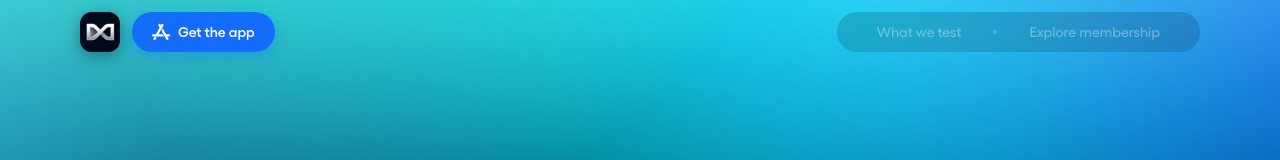
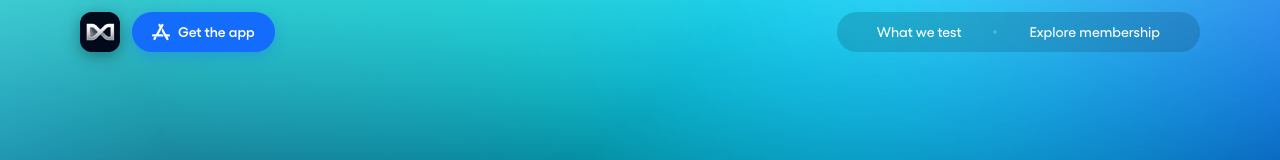
Before and after one commit to sheerlanaveenkumar/measures, a React (Vite) app: page /who-we-are in a window 1280 px wide. Shown: the top 160 px of the page. Built offline with nearby package versions, Linux system fonts and the light colour scheme; no server answers.

Commit message:
feat: create AppNavbar component with sticky navigation and responsive layout

```diff
--- a/src/components/AppNavbar.tsx
+++ b/src/components/AppNavbar.tsx
@@ -8,6 +8,8 @@ export default function AppNavbar() {
   const currentPath = pathname.replace(/\/$/, "") || "/";
   const isHome = currentPath === "/";
   const isWhatWeTest = currentPath === "/what-we-test";
+  const isWhoweare = currentPath === "/who-we-are";
+  const isFoundersStory = currentPath === "/founders-story";
   const [scrolled, setScrolled] = useState(false);
 
   useEffect(() => {
@@ -52,18 +54,16 @@ export default function AppNavbar() {
         <div className="hidden md:flex items-center gap-8 bg-[#000A1926] backdrop-blur-[20px] px-10 h-10 rounded-full">
           <Link
             to="/what-we-test"
-            className={`${
-              isWhatWeTest ? "text-white" : "text-[#E6EFFF66]"
-            } text-sm font-medium hover:text-white transition-colors`}
+            className={`${isWhatWeTest || isWhoweare || isFoundersStory  ? "text-white" : "text-[#E6EFFF66]"
+              } text-sm font-medium hover:text-white transition-colors`}
           >
             What we test
           </Link>
           <span className="w-1 h-1 rounded-full bg-white/20" />
           <Link
             to="/#pricing"
-            className={`${
-              isHome ? "text-white" : "text-[#E6EFFF66]"
-            } text-sm font-medium hover:text-white transition-colors`}
+            className={`${isHome || isWhoweare || isFoundersStory  ? "text-white" : "text-[#E6EFFF66]"
+              } text-sm font-medium hover:text-white transition-colors`}
             onClick={() => {
               if (pathname === "/") {
                 document.getElementById("pricing")?.scrollIntoView({ behavior: "smooth" });
```
